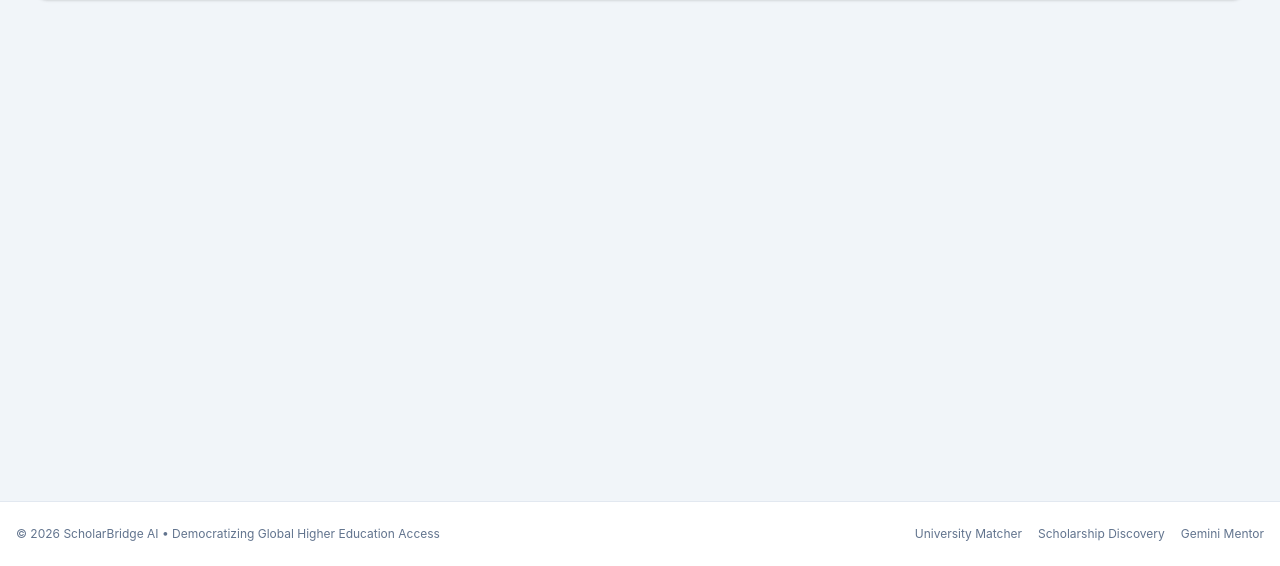
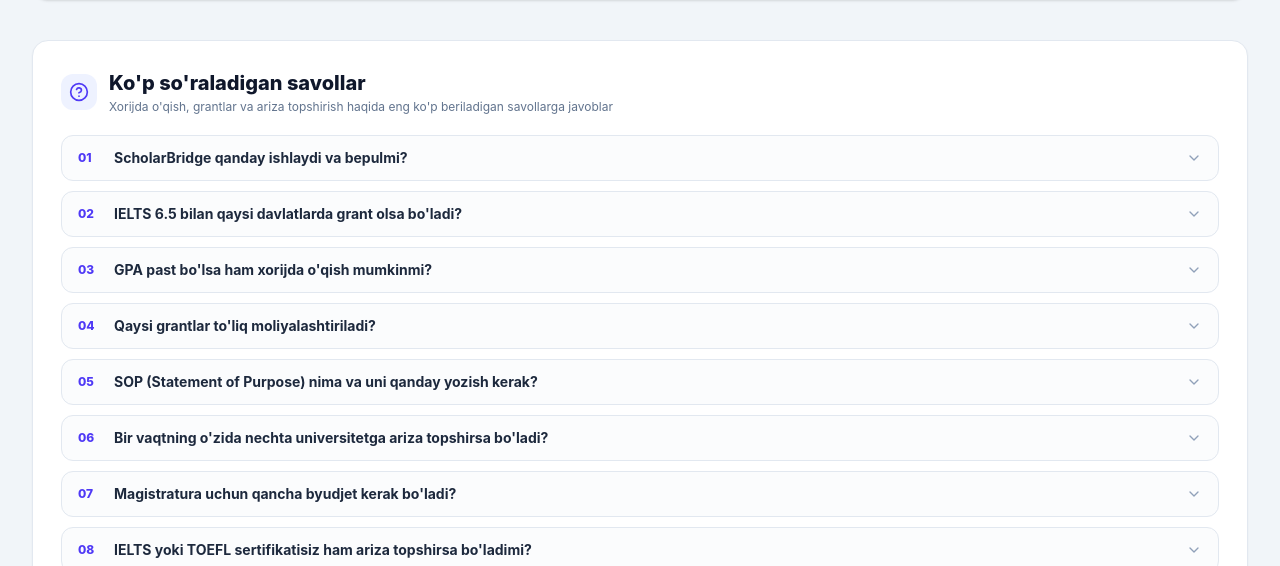
Before and after one commit to jamijomi344as-jpg/ScholarBridgeAi, a Next.js app: page / in a window 1280 px wide. Shown: the part 234-800 px from the top of the page. Built offline with nearby package versions, Linux system fonts and the light colour scheme; no server answers; the database is empty.

Commit message:
SEO/AEO: Uzbek metadata, sitemap+robots, FAQ section with FAQPage JSON-LD, semantic headings
Co-authored-by: arena-agent <297053741+arena-agent@users.noreply.github.com>

```diff
--- a/src/app/layout.tsx
+++ b/src/app/layout.tsx
@@ -3,13 +3,59 @@
 import "./globals.css";
 
 const LOGO_URL = "https://llwrzitajdsnqzpvflnj.supabase.co/storage/v1/object/public/LOGO/logo.png";
+const SITE_URL =
+  process.env.NEXT_PUBLIC_APP_URL || "https://scholarbridge-ai.onrender.com";
 
 export const metadata: Metadata = {
+  metadataBase: new URL(SITE_URL),
   title: {
-    default: "ScholarBridge AI",
-    template: "%s | ScholarBridge AI",
+    default: "ScholarBridge — Xorijda O'qish, Grant va Universitet Tanlash Platformasi",
+    template: "%s | ScholarBridge",
   },
-  description: "ScholarBridge AI — Global Admissions & Scholarship Discovery",
+  description:
+    "ScholarBridge — GPA, IELTS va byudjetga mos xorijiy universitetlar va grantlarni toping. Universitet tanlash, SOP yozish va ariza topshirishda AI yordami.",
+  keywords: [
+    "xorijda o'qish",
+    "grant",
+    "stipendiya",
+    "universitet tanlash",
+    "IELTS",
+    "GPA",
+    "SOP yozish",
+    "magistratura",
+    "bakalavriat",
+    "DAAD",
+    "Chevening",
+    "Erasmus Mundus",
+    "Fulbright",
+    "xalqaro talaba",
+    "xorijiy universitetlar",
+    "ScholarBridge",
+  ],
+  openGraph: {
+    type: "website",
+    locale: "uz_UZ",
+    url: SITE_URL,
+    siteName: "ScholarBridge",
+    title: "ScholarBridge — Xorijda O'qish, Grant va Universitet Tanlash Platformasi",
+    description:
+      "GPA, IELTS va byudjetga mos xorijiy universitetlar va grantlarni toping. Universitet tanlash, SOP yozish va ariza topshirishda AI yordami.",
+    images: [
+      {
+        url: LOGO_URL,
+        width: 512,
+        height: 512,
+        alt: "ScholarBridge logotipi",
+      },
+    ],
+  },
+  robots: {
+    index: true,
+    follow: true,
+  },
+  alternates: {
+    canonical: "/",
+  },
   icons: {
     icon: LOGO_URL,
     apple: LOGO_URL,
@@ -18,7 +64,7 @@
 
 export default function RootLayout({ children }: { children: ReactNode }) {
   return (
-    <html lang="en">
+    <html lang="uz">
       <body className="bg-slate-100 text-slate-900 antialiased">{children}</body>
     </html>
   );
--- a/src/app/page.tsx
+++ b/src/app/page.tsx
@@ -16,6 +16,7 @@
 import { RewardsSection } from "@/components/RewardsSection";
 import { AdminPanel } from "@/components/AdminPanel";
 import { PremiumGate } from "@/components/PremiumGate";
+import { FaqSection } from "@/components/FaqSection";
 import { LocaleProvider } from "@/i18n/LocaleProvider";
 
 export default function Home() {
@@ -351,6 +352,9 @@
         {activeTab === "rewards" && <RewardsSection activeProfile={activeProfile} />}
 
         {activeTab === "admin" && <AdminPanel activeProfile={activeProfile} />}
+
+        {/* SEO/AEO: FAQ har bir bo'limda sahifa pastida ko'rinadi */}
+        <FaqSection />
       </main>
 
       {/* Footer */}
--- a/src/components/AiChatMentor.tsx
+++ b/src/components/AiChatMentor.tsx
@@ -107,12 +107,12 @@
             <Bot className="h-6 w-6 text-amber-300" />
           </div>
           <div>
-            <h2 className="font-bold text-base flex items-center gap-2">
+            <h1 className="font-bold text-base flex items-center gap-2">
               ScholarBridge AI Counselor
               <span className="px-2 py-0.5 rounded-full bg-emerald-500/20 text-emerald-300 border border-emerald-400/30 text-[10px] font-semibold">
                 Online
               </span>
-            </h2>
+            </h1>
             <p className="text-xs text-slate-300">
               Personalized for {activeProfile?.name} • {activeProfile?.targetMajor}
             </p>
--- a/src/components/AiSopStudio.tsx
+++ b/src/components/AiSopStudio.tsx
@@ -110,7 +110,7 @@
             <Sparkles className="h-3.5 w-3.5" />
             Gemini AI SOP & Application Essay Suite
           </div>
-          <h2 className="text-xl font-bold text-slate-900">Statement of Purpose & Essay Studio</h2>
+          <h1 className="text-xl font-bold text-slate-900">Statement of Purpose & Essay Studio</h1>
           <p className="text-xs text-slate-500 mt-1">
             Generate tailored SOP drafts or evaluate existing essays against elite admissions committee standards.
           </p>
--- a/src/components/CourseCatalog.tsx
+++ b/src/components/CourseCatalog.tsx
@@ -49,7 +49,7 @@
             <div className="relative h-40 bg-gradient-to-br from-indigo-500 via-blue-600 to-violet-600">
               {course.thumbnailUrl ? (
                 // eslint-disable-next-line @next/next/no-img-element
-                <img src={course.thumbnailUrl} alt={course.title} className="w-full h-full object-cover" />
+                <img src={course.thumbnailUrl} alt={course.title} loading="lazy" decoding="async" className="w-full h-full object-cover" />
               ) : (
                 <div className="w-full h-full flex items-center justify-center">
                   <BookOpen className="h-12 w-12 text-white/60" />
--- /dev/null
+++ b/src/components/FaqSection.tsx
@@ -0,0 +1,136 @@
+"use client";
+
+import React from "react";
+import { HelpCircle, ChevronDown } from "lucide-react";
+
+/**
+ * FAQ — ko'rinadigan savol-javoblar bo'limi (SEO uchun) + schema.org/FAQPage
+ * JSON-LD structured data (AEO — Google AI Overview, ChatGPT Search,
+ * Perplexity uchun). Ko'rinadigan matn va JSON-LD aynan bitta manbadan
+ * olinadi, shuning uchun ular har doim bir xil bo'ladi.
+ */
+
+interface FaqItem {
+  question: string;
+  answer: string;
+}
+
+const faqItems: FaqItem[] = [
+  {
+    question: "ScholarBridge qanday ishlaydi va bepulmi?",
+    answer:
+      "ScholarBridge'da profilingizni (GPA, IELTS, byudjet, yo'nalish) kiritasiz va tizim avtomatik ravishda sizga mos keladigan xorijiy universitetlar hamda grantlarni taklif qiladi. Universitet va grant qidirish, moslik bahosi kabi asosiy funksiyalar bepul. AI SOP yordamchisi, video kurslar va jamoat forumi kabi qo'shimcha imkoniyatlar Premium obuna orqali ochiladi.",
+  },
+  {
+    question: "IELTS 6.5 bilan qaysi davlatlarda grant olsa bo'ladi?",
+    answer:
+      "IELTS 6.5 darajasi ko'plab nufuzli dasturlar uchun yetarli: Germaniya (DAAD stipendiyalari), Buyuk Britaniya (Chevening), Yevropa Ittifoqi (Erasmus Mundus) va Skandinaviya davlatlari. Ko'pchilik Yevropa universitetlari ham aynan IELTS 6.5 natijasini minimal talab sifatida qabul qiladi.",
+  },
+  {
+    question: "GPA past bo'lsa ham xorijda o'qish mumkinmi?",
+    answer:
+      "Ha, mumkin. Ko'plab universitetlar va grant dasturlari GPA 3.0 va undan ham pastroq ko'rsatkichni qabul qiladi — ayniqsa ish tajribasi, ilmiy loyihalar va kuchli motivatsiya xati mavjud bo'lsa. ScholarBridge'da GPA 2.5–3.0 oralig'idagi talabalar uchun mos universitetlarni alohida filtrlab topishingiz mumkin.",
+  },
+  {
+    question: "Qaysi grantlar to'liq moliyalashtiriladi?",
+    answer:
+      "Fulbright, Chevening, DAAD, Erasmus Mundus, Gates Cambridge va Knight-Hennessy kabi dasturlar o'qish to'lovi, yashash xarajatlari va sayohat xarajatlarini to'liq qoplaydi. Har bir dasturning o'ziga xos talablari bor — ScholarBridge ularni profilingizga moslab ko'rsatadi.",
+  },
+  {
+    question: "SOP (Statement of Purpose) nima va uni qanday yozish kerak?",
+    answer:
+      "SOP — bu universitetga nima uchun aynan siz mos nomzod ekanligingizni tushuntiruvchi insho. U akademik tarixingiz, maqsadlaringiz va tanlagan dasturga bo'lgan qiziqishingizni yoritadi. ScholarBridge'ning AI SOP yordamchisi insho tuzilmasini taklif qiladi, yozgan matningizni baholaydi va uni takomillashtirishga qadam-baqadam ko'maklashadi.",
+  },
+  {
+    question: "Bir vaqtning o'zida nechta universitetga ariza topshirsa bo'ladi?",
+    answer:
+      "Rasmiy cheklov yo'q, biroq mutaxassislar 5–8 ta universitetni tanlashni tavsiya qiladi: 2–3 ta Reach (yuqori talabli), 2–3 ta Match (mos) va 1–2 ta Safety (kafolatli) toifalarida. ScholarBridge har bir universitet uchun moslik darajasini avtomatik hisoblab, aynan shu toifalarga ajratib beradi.",
+  },
+  {
+    question: "Magistratura uchun qancha byudjet kerak bo'ladi?",
+    answer:
+      "Xarajat mamlakatga bog'liq: Germaniya va Sharqiy Yevropada yiliga $10,000–15,000, AQSh va Buyuk Britaniyada $40,000–60,000 gacha yetishi mumkin. Grant va stipendiyalar bu xarajatlarni sezilarli kamaytiradi — ba'zi hollarda o'qish va yashash xarajatlarini to'liq qoplaydi.",
+  },
+  {
+    question: "IELTS yoki TOEFL sertifikatisiz ham ariza topshirsa bo'ladimi?",
+    answer:
+      "Ko'pchilik universitetlar uchun IELTS yoki TOEFL sertifikati majburiy. Ammo ba'zi dasturlar til sertifikatisiz qabul qiladi yoki universitetning ichki til imtihonini muqobil sifatida taklif etadi. ScholarBridge har bir universitet kartasida minimal IELTS talabini ko'rsatadi, shunda siz o'z natijangizga mos dasturlarni tanlaysiz.",
+  },
+  {
+    question: "Grant va stipendiyaning farqi nimada?",
+    answer:
+      "Ko'pincha bu tushunchalar sinonim sifatida ishlatiladi, lekin grant odatda loyiha yoki tadqiqot uchun bir martalik moliyaviy yordam, stipendiya esa akademik yutuqlar uchun beriladigan muntazam to'lovdir. ScholarBridge ma'lumotlar bazasida ikkala tur ham mavjud va siz ularni coverage turi bo'yicha filtrlashingiz mumkin.",
+  },
+  {
+    question: "Xorijga ariza topshirishni qachon boshlash kerak?",
+    answer:
+      "Ideal vaqt — o'qish boshlanishidan 12–18 oy oldin. IELTS yoki TOEFL imtihonlariga tayyorlanish, hujjatlar va tavsiyanomalarni yig'ish vaqt talab qiladi. ScholarBridge'ning Tasks & Roadmap bo'limi ariza jarayonini bosqichma-bosqich rejalashtirishga yordam beradi.",
+  },
+  {
+    question: "ScholarBridge ma'lumotlari qanchalik dolzarb?",
+    answer:
+      "Universitetlar va grantlar bo'yicha ma'lumotlar muntazam yangilanib boriladi va admin panel orqali nazorat qilinadi. Eng so'nggi talablar uchun har doim universitet yoki grant dasturining rasmiy saytini ham tekshirib ko'rishni tavsiya qilamiz.",
+  },
+];
+
+const faqSchema = {
+  "@context": "https://schema.org",
+  "@type": "FAQPage",
+  mainEntity: faqItems.map((item) => ({
+    "@type": "Question",
+    name: item.question,
+    acceptedAnswer: {
+      "@type": "Answer",
+      text: item.answer,
+    },
+  })),
+};
+
+export function FaqSection() {
+  return (
+    <section className="mt-10" aria-label="Ko'p so'raladigan savollar">
+      <script
+        type="application/ld+json"
+        dangerouslySetInnerHTML={{ __html: JSON.stringify(faqSchema) }}
+      />
+
+      <div className="rounded-2xl border border-slate-200 bg-white shadow-xs p-5 sm:p-7">
+        <div className="flex items-center gap-3 mb-5">
+          <div className="h-9 w-9 rounded-xl bg-indigo-50 flex items-center justify-center">
+            <HelpCircle className="h-5 w-5 text-indigo-600" />
+          </div>
+          <div>
+            <h2 className="text-lg sm:text-xl font-extrabold text-slate-900">
+              Ko'p so'raladigan savollar
+            </h2>
+            <p className="text-xs text-slate-500 mt-0.5">
+              Xorijda o'qish, grantlar va ariza topshirish haqida eng ko'p beriladigan savollarga javoblar
+            </p>
+          </div>
+        </div>
+
+        <div className="space-y-2.5">
+          {faqItems.map((item, idx) => (
+            <details
+              key={idx}
+              className="group rounded-xl border border-slate-200 bg-slate-50/50 open:bg-white open:border-indigo-200 transition-colors"
+            >
+              <summary className="flex items-center gap-3 cursor-pointer list-none px-4 py-3 select-none">
+                <span className="text-xs font-extrabold text-indigo-600 w-6 shrink-0">
+                  {String(idx + 1).padStart(2, "0")}
+                </span>
+                <h3 className="flex-1 text-sm font-bold text-slate-800">
+                  {item.question}
+                </h3>
+                <ChevronDown className="h-4 w-4 text-slate-400 shrink-0 transition-transform duration-200 group-open:rotate-180" />
+              </summary>
+              <p className="px-4 pb-4 pl-[52px] text-sm leading-relaxed text-slate-600">
+                {item.answer}
+              </p>
+            </details>
+          ))}
+        </div>
+      </div>
+    </section>
+  );
+}
--- a/src/components/ScholarshipHub.tsx
+++ b/src/components/ScholarshipHub.tsx
@@ -98,10 +98,10 @@
       {/* Top Banner / Filter */}
       <div className="bg-white rounded-2xl p-6 border border-slate-200 shadow-xs space-y-4">
         <div>
-          <h2 className="text-xl font-bold text-slate-900 flex items-center gap-2">
+          <h1 className="text-xl font-bold text-slate-900 flex items-center gap-2">
             <Award className="h-5 w-5 text-amber-500" />
             Global Financial Aid & Scholarship Discovery Engine
-          </h2>
+          </h1>
           <p className="text-xs text-slate-500 mt-0.5">
             Discover fully-funded government awards, university merit grants, and need-based financial aid.
           </p>
--- a/src/components/TaskRoadmap.tsx
+++ b/src/components/TaskRoadmap.tsx
@@ -132,10 +132,10 @@
       <div className="bg-white rounded-2xl p-6 border border-slate-200 shadow-xs space-y-4">
         <div className="flex flex-col sm:flex-row items-start sm:items-center justify-between gap-4">
           <div>
-            <h2 className="text-xl font-bold text-slate-900 flex items-center gap-2">
+            <h1 className="text-xl font-bold text-slate-900 flex items-center gap-2">
               <CheckSquare className="h-5 w-5 text-indigo-600" />
               Application Milestones & Roadmap
-            </h2>
+            </h1>
             <p className="text-xs text-slate-500 mt-0.5">
               Structured to-do list for standardized tests, document translation, LORs, and visa appointments.
             </p>
```
Also changed, not shown: src/app/robots.ts (added, +14 -0 lines), src/app/sitemap.ts (added, +15 -0 lines), src/components/ApplicationTracker.tsx (+9 -5 lines), src/components/UniversityExplorer.tsx (+5 -3 lines).
